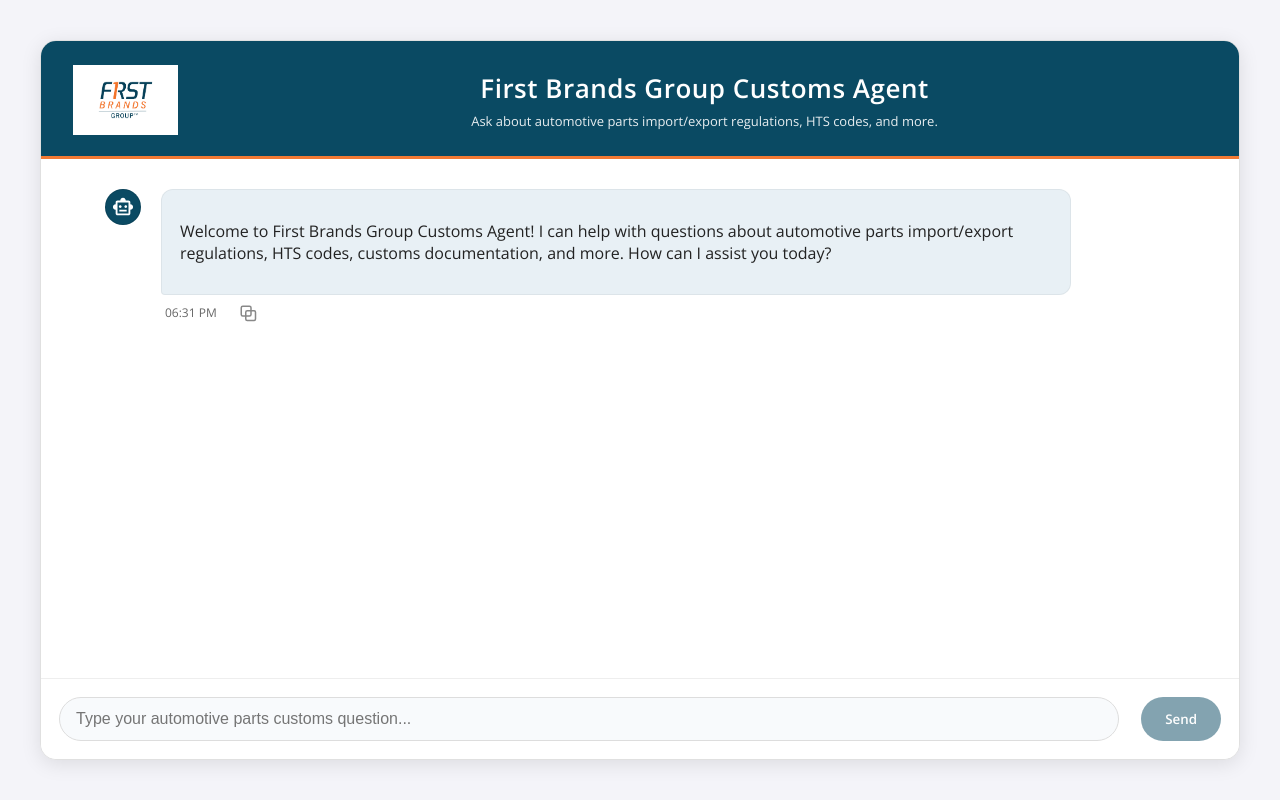
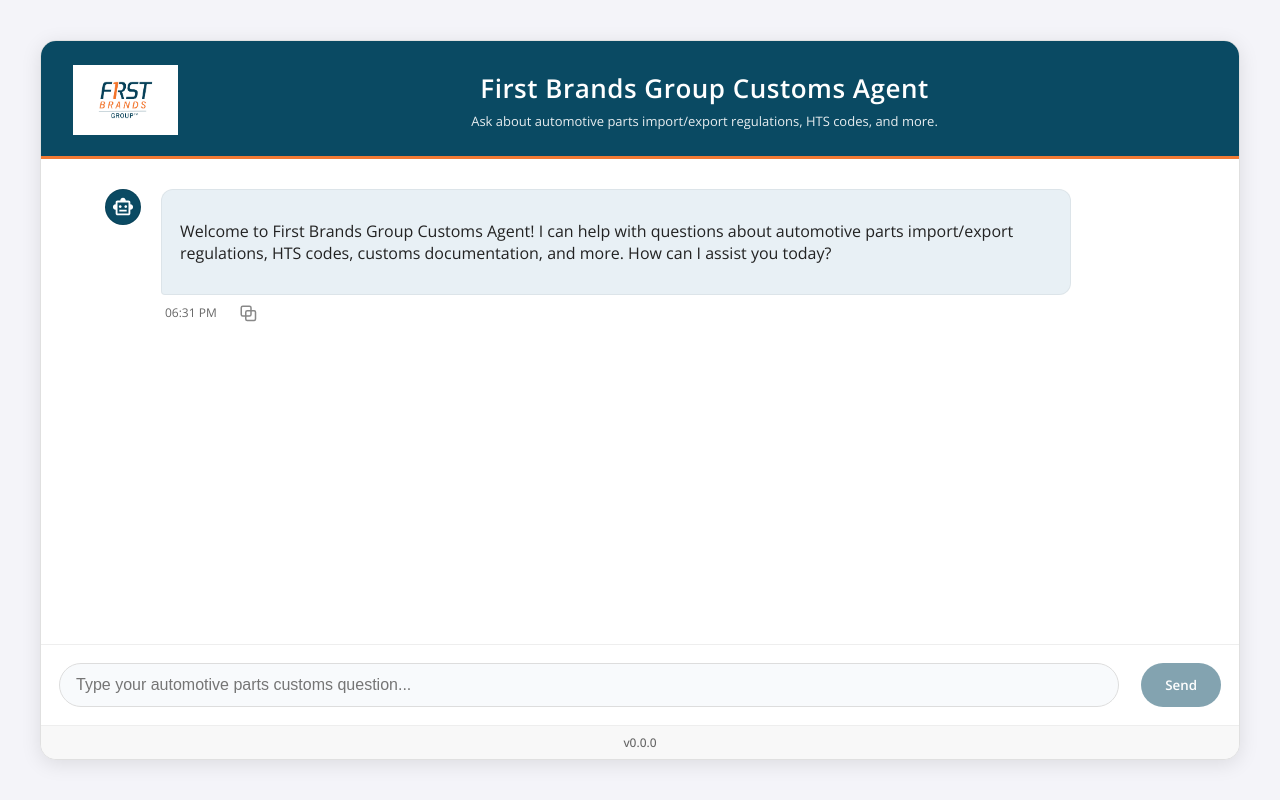
Before and after one commit to wlgrana/customs-chatbot, a React (Vite) app in the folder src/frontend/: page / in a window 1280 px wide. Built offline with nearby package versions, Linux system fonts and the light colour scheme.

Commit message:
Add version number to application footer

```diff
--- a/src/frontend/src/CustomsAgentChat.jsx
+++ b/src/frontend/src/CustomsAgentChat.jsx
@@ -3,6 +3,7 @@
 import { marked } from "marked";
 import DOMPurify from "dompurify";
 import "./styles.css";
+import packageInfo from '../package.json';
 // SECURITY: Always sanitize markdown output before using dangerouslySetInnerHTML!
 
 function CopyIcon({ text }) {
@@ -334,6 +335,9 @@
           </button>
         )}
       </div>
+      <div className="app-footer">
+        <span className="version-info">v{packageInfo.version}</span>
+      </div>
     </div>
   );
 }
--- a/src/frontend/src/styles.css
+++ b/src/frontend/src/styles.css
@@ -388,6 +388,23 @@
   background: #fff4ee;
 }
 
+/* App footer */
+.app-footer {
+  display: flex;
+  justify-content: center;
+  align-items: center;
+  padding: 8px 0;
+  background: #f8f8f8;
+  border-top: 1px solid #eee;
+  font-size: 12px;
+  color: var(--secondary-text);
+}
+
+.version-info {
+  font-family: 'Open Sans', Arial, sans-serif;
+  font-weight: 500;
+}
+
 /* App button */
 .toggle-button {
   margin-bottom: 16px;
```
